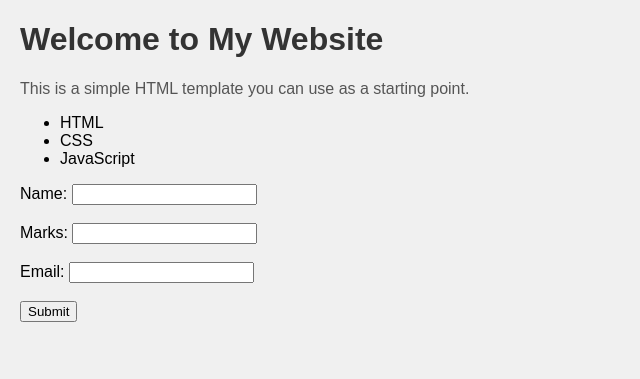
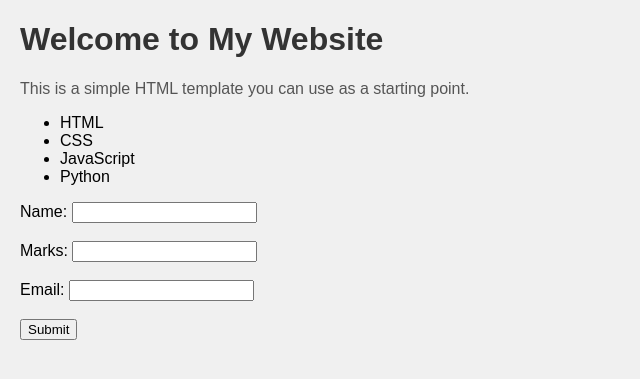
Before and after one commit to sarthak-1109/Flask-Practice, a Flask app: page / in a window 1280 px wide. Shown: the top 379 px of the page, without its empty margins (0-640 px from the left). Run offline with Flask 3, Linux system fonts and the light colour scheme.

Commit message:
New header Python added

```diff
--- a/templates/index.html
+++ b/templates/index.html
@@ -28,6 +28,7 @@
         <li>HTML</li>
         <li>CSS</li>
         <li>JavaScript</li>
+        <li>Python</li>
     </ul>
 
     <form action="/submit" method="POST">
```
